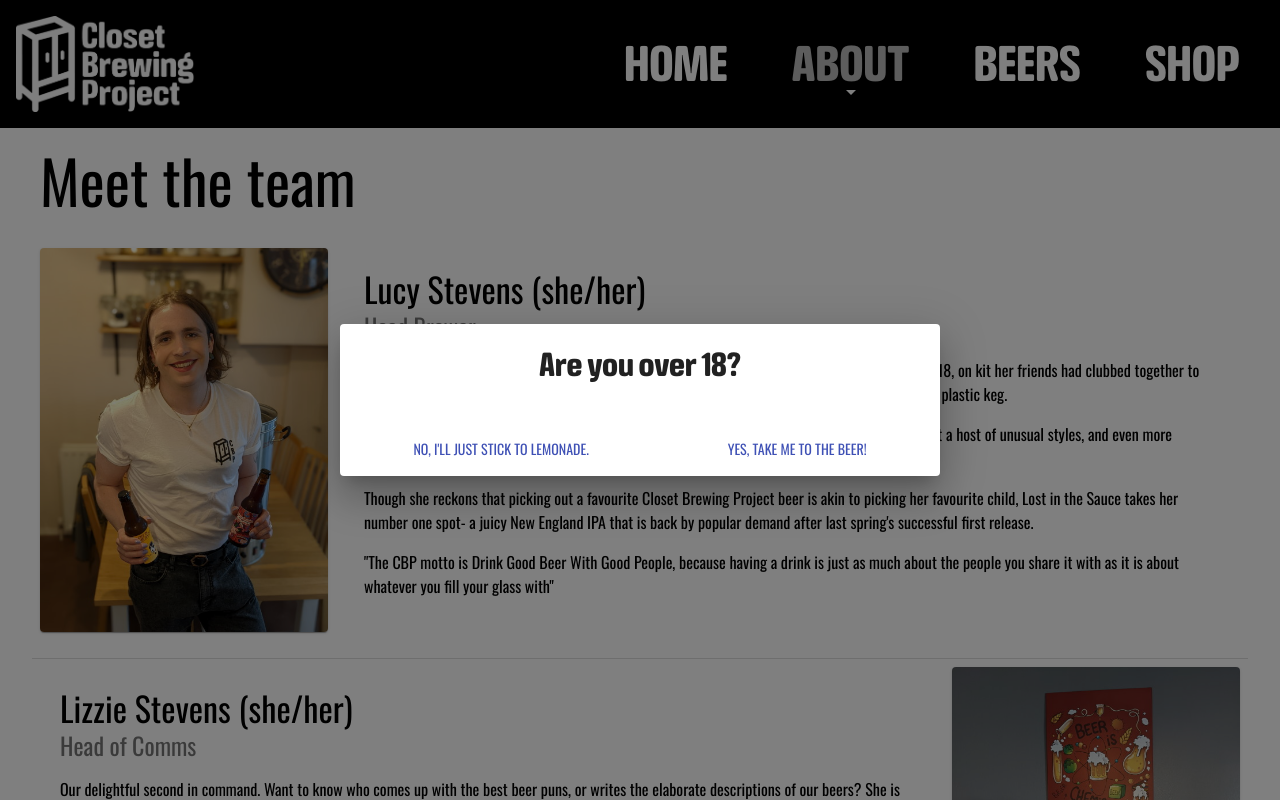
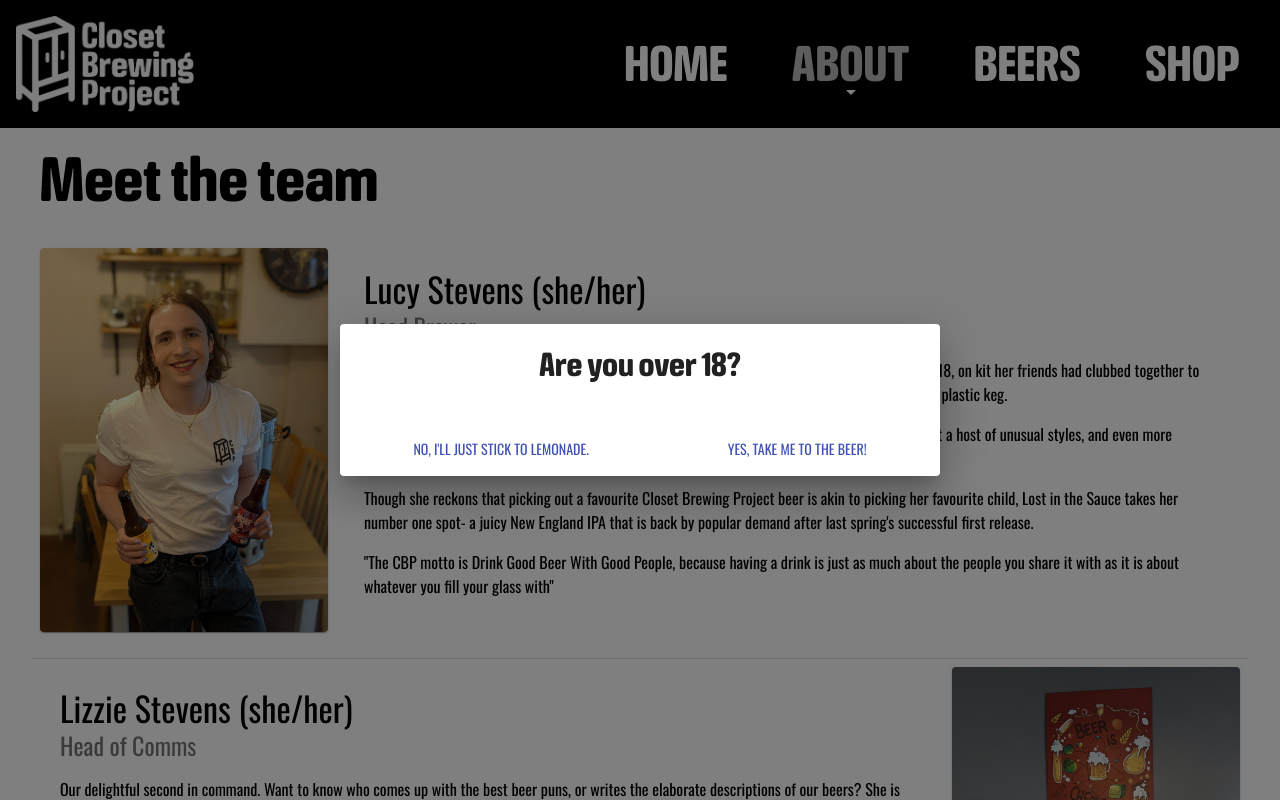
Before and after one commit to lucystevens/brewery-ui, a React (Create React App) app: page /meet-the-team in a window 1280 px wide. Shown: the top 800 px of the page. Built offline with nearby package versions, Linux system fonts and the light colour scheme; a small style sheet from the web is missing.

Commit message:
Make page title formatting more uniform

```diff
--- a/src/components/pages/BeersPage/BeerPage.scss
+++ b/src/components/pages/BeersPage/BeerPage.scss
@@ -4,7 +4,7 @@
         align-content: space-between;
         align-items: center;
 
-        .title {
+        .page-title {
             flex-grow: 1;
         }
         .menu {
--- a/src/components/pages/BeersPage/BeersPage.tsx
+++ b/src/components/pages/BeersPage/BeersPage.tsx
@@ -35,7 +35,7 @@ const BeersPage: React.FC = () => {
     return (
         <Container className="beer-page">
             <div className="header">
-                <Typography className="title" variant={"h2"}>
+                <Typography className="page-title" variant={"h2"}>
                     Our Beers
                 </Typography>
                 <Typography className="menu" variant={"h5"}>
--- a/src/components/pages/HomePage/HomePage.tsx
+++ b/src/components/pages/HomePage/HomePage.tsx
@@ -6,7 +6,7 @@ import './HomePage.scss'
 const HomePage: React.FC = () => {
 
     return (
-        <Container>
+        <Container maxWidth={"md"}>
             <Box className="homepage-box">
                 <Typography className="title" variant={"h1"}>
                     This is Closet Brewing Project
--- a/src/components/pages/ShopPage/ShopPage.scss
+++ b/src/components/pages/ShopPage/ShopPage.scss
@@ -5,7 +5,6 @@
 
     .page-title {
         text-align: center;
-        margin: 1rem;
     }
 
     .image-card {
--- a/src/components/pages/StoryPage/StoryPage.scss
+++ b/src/components/pages/StoryPage/StoryPage.scss
@@ -1,7 +1,4 @@
 .story-page {
-    .title {
-        padding:16px;
-    }
 
     .our-story {
         padding: 16px;
--- a/src/components/pages/StoryPage/StoryPage.tsx
+++ b/src/components/pages/StoryPage/StoryPage.tsx
@@ -6,7 +6,7 @@ const StoryPage: React.FC = () => {
 
     return (
         <Container className="story-page">
-            <Typography className="title" variant={"h2"}>
+            <Typography className="page-title" variant={"h2"}>
                 Our Story
             </Typography>
             <Grid container className="our-story" spacing={2}>
--- a/src/components/pages/TeamPage/TeamPage.scss
+++ b/src/components/pages/TeamPage/TeamPage.scss
@@ -1,7 +1,4 @@
 .team-page {
-    .title {
-        padding:16px;
-    }
     .team-box{
         padding: 16px;
 
--- a/src/components/pages/TeamPage/TeamPage.tsx
+++ b/src/components/pages/TeamPage/TeamPage.tsx
@@ -7,7 +7,7 @@ const TeamPage: React.FC = () => {
 
     return (
         <Container className="team-page">
-            <Typography className="title" variant={"h2"}>
+            <Typography className="page-title" variant={"h2"}>
                 Meet the team
             </Typography>
             <Grid container className="team-box" spacing={2}>
--- a/src/index.css
+++ b/src/index.css
@@ -31,4 +31,5 @@ code {
 
 .page-title.MuiTypography-root {
   font-family: "Crossfit-Bold";
+  padding: 1rem;
 }
```
